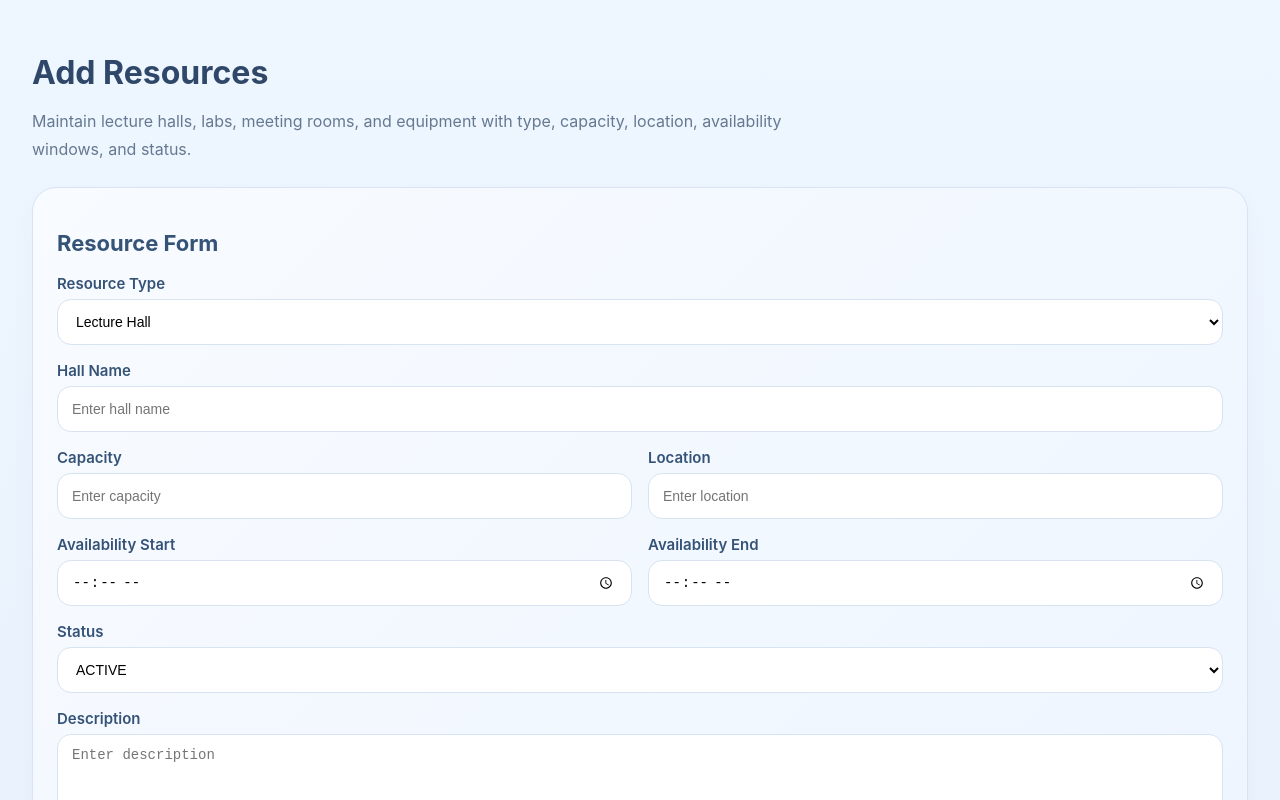
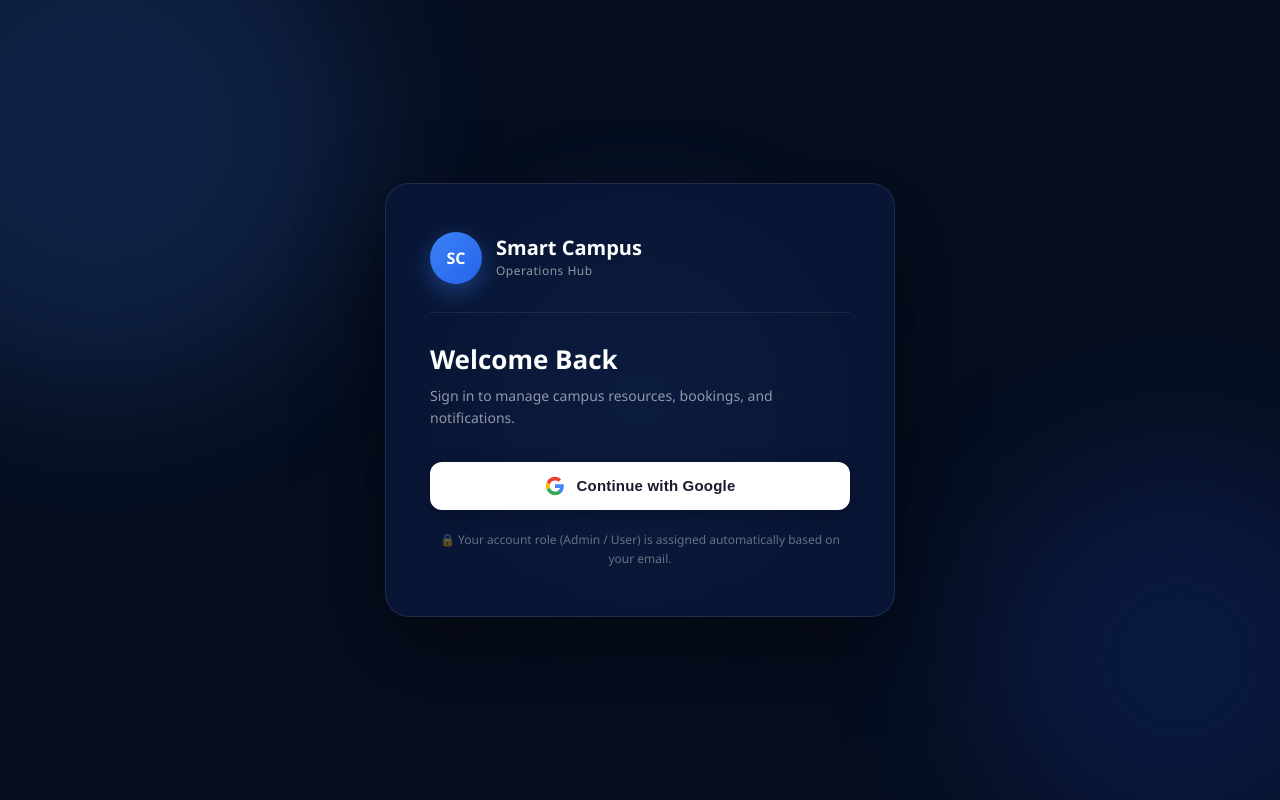
Before and after one commit to chamudiNethmini/it3030-paf-2026-smart-campus-group79, a React (Create React App) app in the folder frontend/: page / in a window 1280 px wide. Shown: the top 800 px of the page. Built offline with nearby package versions, Linux system fonts and the light colour scheme; no server answers.

Commit message:
create login page and set file path

```diff
--- a/frontend/src/App.js
+++ b/frontend/src/App.js
@@ -1,6 +1,7 @@
 import React from "react";
 import { BrowserRouter as Router, Routes, Route } from "react-router-dom";
 
+import LoginPage from "./Pages/Login/LoginPage";
 import FacilitiesPage from "./Pages/Facilities/FacilitiesPage";
 import AddResource from "./Pages/Admin/AddResource";
 import BookingPage from "./Pages/Booking/BookingPage";
@@ -11,12 +12,14 @@ function App() {
   return (
     <Router>
       <Routes>
-        <Route path="/" element={<AddResource />} />
+        <Route path="/" element={<LoginPage />} />
+        <Route path="/login" element={<LoginPage />} />
+        <Route path="/dashboard" element={<UserDashboard />} />
         <Route path="/facilities" element={<FacilitiesPage />} />
         <Route path="/admin/add-resource" element={<AddResource />} />
-         <Route path="/bookings" element={<BookingPage />} />
-         <Route path="/dashboard" element={<UserDashboard />} />
-         <Route path="/admin/bookings" element={<ManageBookings />} />
+        <Route path="/bookings" element={<BookingPage />} />
+        <Route path="/dashboard" element={<UserDashboard />} />
+        <Route path="/admin/bookings" element={<ManageBookings />} />
       </Routes>
     </Router>
   );
--- a/frontend/src/Components/Navbar.jsx
+++ b/frontend/src/Components/Navbar.jsx
@@ -31,13 +31,18 @@ function Navbar() {
           </Link>
           <Link
             to="/admin/bookings"
-            className={location.pathname === "/admin/bookings" ? "active-link" : ""}
+            className={
+              location.pathname === "/admin/bookings" ? "active-link" : ""
+            }
           >
             Manage Bookings
           </Link>
         </div>
 
         <div className="navbar-right">
+          <Link to="/login" className="navbar-btn">
+            Login
+          </Link>
           <Link to="/admin/bookings" className="navbar-btn">
             Admin
           </Link>
--- /dev/null
+++ b/frontend/src/Pages/Login/LoginPage.css
@@ -0,0 +1,216 @@
+/* ===== LOGIN PAGE ===== */
+.login-page {
+  min-height: 100vh;
+  background: #060e1f;
+  display: flex;
+  align-items: center;
+  justify-content: center;
+  position: relative;
+  overflow: hidden;
+  font-family: "Segoe UI", sans-serif;
+}
+
+/* Animated background blobs */
+.blob {
+  position: absolute;
+  border-radius: 50%;
+  filter: blur(80px);
+  opacity: 0.18;
+  animation: float 8s ease-in-out infinite;
+}
+
+.blob-1 {
+  width: 500px;
+  height: 500px;
+  background: #3b82f6;
+  top: -100px;
+  left: -150px;
+  animation-delay: 0s;
+}
+
+.blob-2 {
+  width: 400px;
+  height: 400px;
+  background: #1d4ed8;
+  bottom: -80px;
+  right: -100px;
+  animation-delay: 3s;
+}
+
+.blob-3 {
+  width: 300px;
+  height: 300px;
+  background: #60a5fa;
+  top: 50%;
+  left: 50%;
+  transform: translate(-50%, -50%);
+  animation-delay: 5s;
+}
+
+@keyframes float {
+  0%,
+  100% {
+    transform: translateY(0px) scale(1);
+  }
+  50% {
+    transform: translateY(-30px) scale(1.05);
+  }
+}
+
+.blob-3 {
+  animation: float3 8s ease-in-out infinite;
+  animation-delay: 5s;
+}
+
+@keyframes float3 {
+  0%,
+  100% {
+    transform: translate(-50%, -50%) scale(1);
+  }
+  50% {
+    transform: translate(-50%, calc(-50% - 20px)) scale(1.05);
+  }
+}
+
+/* Card */
+.login-card {
+  position: relative;
+  z-index: 10;
+  background: rgba(10, 25, 60, 0.75);
+  backdrop-filter: blur(20px);
+  border: 1px solid rgba(255, 255, 255, 0.1);
+  border-radius: 24px;
+  padding: 48px 44px;
+  width: 100%;
+  max-width: 420px;
+  box-shadow: 0 30px 80px rgba(0, 0, 0, 0.5);
+  animation: cardIn 0.6s cubic-bezier(0.16, 1, 0.3, 1) both;
+}
+
+@keyframes cardIn {
+  from {
+    opacity: 0;
+    transform: translateY(30px) scale(0.97);
+  }
+  to {
+    opacity: 1;
+    transform: translateY(0) scale(1);
+  }
+}
+
+/* Logo */
+.login-logo {
+  display: flex;
+  align-items: center;
+  gap: 14px;
+  margin-bottom: 28px;
+}
+
+.login-logo-circle {
+  width: 52px;
+  height: 52px;
+  border-radius: 50%;
+  background: linear-gradient(135deg, #3b82f6, #2563eb);
+  color: white;
+  display: flex;
+  align-items: center;
+  justify-content: center;
+  font-weight: 900;
+  font-size: 16px;
+  box-shadow: 0 8px 24px rgba(59, 130, 246, 0.4);
+}
+
+.login-logo-text h1 {
+  margin: 0;
+  color: white;
+  font-size: 20px;
+  font-weight: 800;
+  line-height: 1.1;
+}
+
+.login-logo-text p {
+  margin: 3px 0 0;
+  color: rgba(255, 255, 255, 0.55);
+  font-size: 12px;
+  letter-spacing: 0.5px;
+}
+
+/* Divider */
+.login-divider {
+  height: 1px;
+  background: rgba(255, 255, 255, 0.08);
+  margin-bottom: 28px;
+}
+
+/* Welcome text */
+.login-welcome {
+  margin-bottom: 32px;
+}
+
+.login-welcome h2 {
+  margin: 0 0 8px;
+  color: white;
+  font-size: 26px;
+  font-weight: 800;
+}
+
+.login-welcome p {
+  margin: 0;
+  color: rgba(255, 255, 255, 0.55);
+  font-size: 14px;
+  line-height: 1.6;
+}
+
+/* Google Button */
+.google-btn {
+  width: 100%;
+  display: flex;
+  align-items: center;
+  justify-content: center;
+  gap: 12px;
+  padding: 14px 20px;
+  background: white;
+  color: #1a1a2e;
+  border: none;
+  border-radius: 12px;
+  font-size: 15px;
+  font-weight: 700;
+  cursor: pointer;
+  transition: all 0.25s ease;
+  box-shadow: 0 4px 16px rgba(0, 0, 0, 0.25);
+  letter-spacing: 0.2px;
+}
+
+.google-btn:hover,
+.google-btn.hovered {
+  transform: translateY(-3px);
+  box-shadow: 0 10px 30px rgba(59, 130, 246, 0.35);
+  background: #f0f6ff;
+}
+
+.google-btn:active {
+  transform: translateY(-1px);
+}
+
+.google-icon {
+  width: 20px;
+  height: 20px;
+  flex-shrink: 0;
+}
+
+/* Note */
+.login-note {
+  margin: 20px 0 0;
+  color: rgba(255, 255, 255, 0.38);
+  font-size: 12px;
+  text-align: center;
+  line-height: 1.6;
+}
+
+/* Responsive */
+@media (max-width: 480px) {
+  .login-card {
+    margin: 16px;
+    padding: 36px 28px;
+  }
+}
--- /dev/null
+++ b/frontend/src/Pages/Login/LoginPage.jsx
@@ -0,0 +1,82 @@
+import React, { useState } from "react";
+import "./LoginPage.css";
+
+function LoginPage() {
+  const [hovering, setHovering] = useState(false);
+
+  const handleGoogleLogin = () => {
+    // Backend OAuth2 endpoint
+    window.location.href = "http://localhost:8081/oauth2/authorization/google";
+  };
+
+  return (
+    <div className="login-page">
+      {/* Background blobs */}
+      <div className="blob blob-1" />
+      <div className="blob blob-2" />
+      <div className="blob blob-3" />
+
+      <div className="login-card">
+        {/* Logo */}
+        <div className="login-logo">
+          <div className="login-logo-circle">SC</div>
+          <div className="login-logo-text">
+            <h1>Smart Campus</h1>
+            <p>Operations Hub</p>
+          </div>
+        </div>
+
+        {/* Divider */}
+        <div className="login-divider" />
+
+        {/* Welcome text */}
+        <div className="login-welcome">
+          <h2>Welcome Back</h2>
+          <p>
+            Sign in to manage campus resources, bookings, and notifications.
+          </p>
+        </div>
+
+        {/* Google Login Button */}
+        <button
+          className={`google-btn ${hovering ? "hovered" : ""}`}
+          onClick={handleGoogleLogin}
+          onMouseEnter={() => setHovering(true)}
+          onMouseLeave={() => setHovering(false)}
+        >
+          <svg
+            className="google-icon"
+            viewBox="0 0 24 24"
+            xmlns="http://www.w3.org/2000/svg"
+          >
+            <path
+              d="M22.56 12.25c0-.78-.07-1.53-.2-2.25H12v4.26h5.92c-.26 1.37-1.04 2.53-2.21 3.31v2.77h3.57c2.08-1.92 3.28-4.74 3.28-8.09z"
+              fill="#4285F4"
+            />
+            <path
+              d="M12 23c2.97 0 5.46-.98 7.28-2.66l-3.57-2.77c-.98.66-2.23 1.06-3.71 1.06-2.86 0-5.29-1.93-6.16-4.53H2.18v2.84C3.99 20.53 7.7 23 12 23z"
+              fill="#34A853"
+            />
+            <path
+              d="M5.84 14.09c-.22-.66-.35-1.36-.35-2.09s.13-1.43.35-2.09V7.07H2.18C1.43 8.55 1 10.22 1 12s.43 3.45 1.18 4.93l2.85-2.22.81-.62z"
+              fill="#FBBC05"
+            />
+            <path
+              d="M12 5.38c1.62 0 3.06.56 4.21 1.64l3.15-3.15C17.45 2.09 14.97 1 12 1 7.7 1 3.99 3.47 2.18 7.07l3.66 2.84c.87-2.6 3.3-4.53 6.16-4.53z"
+              fill="#EA4335"
+            />
+          </svg>
+          <span>Continue with Google</span>
+        </button>
+
+        {/* Info note */}
+        <p className="login-note">
+          🔒 Your account role (Admin / User) is assigned automatically based on
+          your email.
+        </p>
+      </div>
+    </div>
+  );
+}
+
+export default LoginPage;
```
